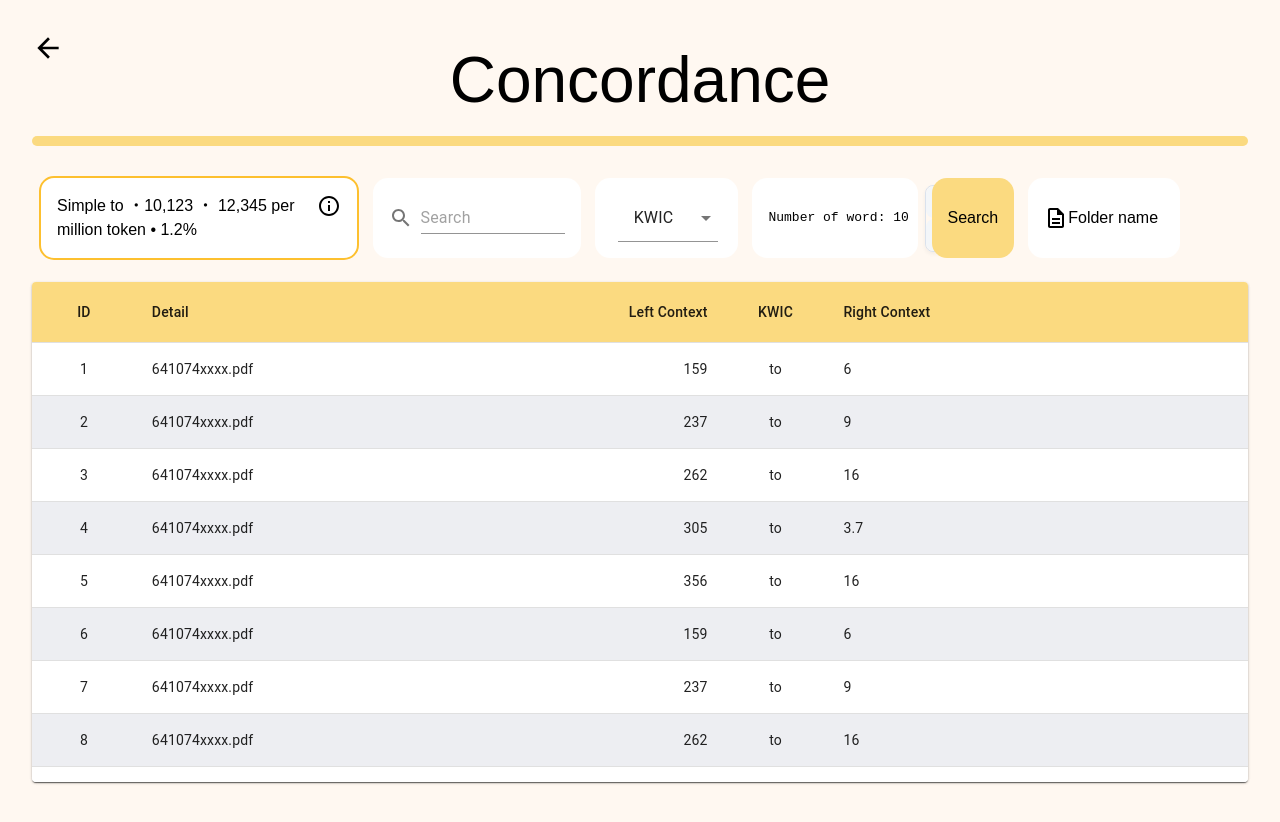
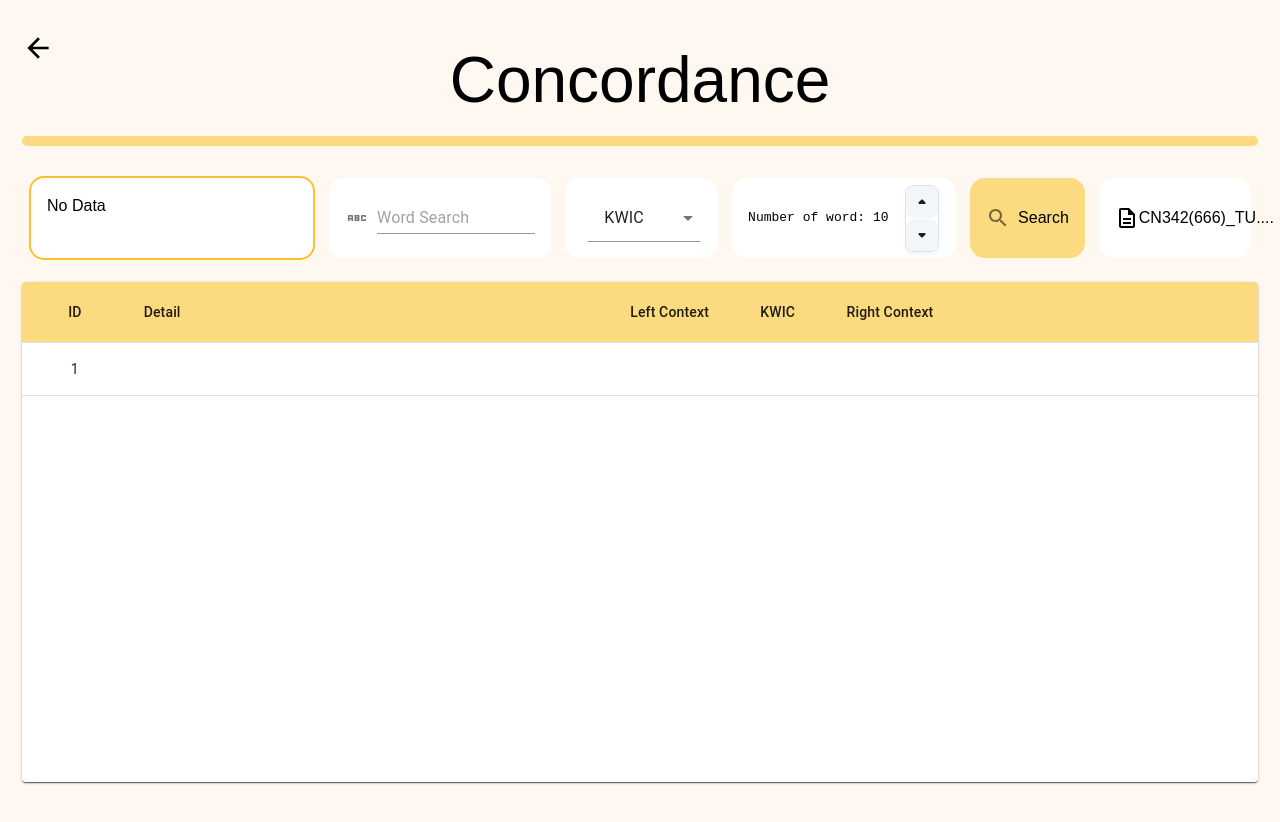
Before and after one commit to BananaGangDev/Front-end_KAEWJAA, a React (Vite) app: page /concordance in a window 1280 px wide. Shown: the top 822 px of the page. Built offline with nearby package versions, Linux system fonts and the light colour scheme.

Commit message:
Update control data

```diff
--- a/src/pages/Concordance.jsx
+++ b/src/pages/Concordance.jsx
@@ -18,7 +18,7 @@ import { styled } from "@mui/system";
 import { unstable_useForkRef as useForkRef } from "@mui/utils";
 import ArrowDropUpRoundedIcon from "@mui/icons-material/ArrowDropUpRounded";
 import ArrowDropDownRoundedIcon from "@mui/icons-material/ArrowDropDownRounded";
-import { Button } from "@mui/material";
+import AbcOutlinedIcon from "@mui/icons-material/AbcOutlined";
 import ArrowBackIcon from "@mui/icons-material/ArrowBack";
 
 const CompactNumberInput = React.forwardRef(function CompactNumberInput(
@@ -145,40 +145,28 @@ const Pre = styled("pre")`
   font-size: 0.75rem;
 `;
 
-// detail | leftContext | rightContext
-const DATA = [
-  ["641074xxxx.pdf", 159, 6.0],
-  ["641074xxxx.pdf", 237, 9.0],
-  ["641074xxxx.pdf", 262, 16.0],
-  ["641074xxxx.pdf", 305, 3.7],
-  ["641074xxxx.pdf", 356, 16.0],
-  ["641074xxxx.pdf", 159, 6.0],
-  ["641074xxxx.pdf", 237, 9.0],
-  ["641074xxxx.pdf", 262, 16.0],
-  ["641074xxxx.pdf", 305, 3.7],
-  ["641074xxxx.pdf", 356, 16.0],
-  ["641074xxxx.pdf", 159, 6.0],
-  ["641074xxxx.pdf", 237, 9.0],
-  ["641074xxxx.pdf", 262, 16.0],
-  ["641074xxxx.pdf", 305, 3.7],
-  ["641074xxxx.pdf", 356, 16.0],
-];
+
+
 
 function createData(id, detailFile, leftContext, rightContext, pointFocus) {
   return { id, detailFile, leftContext, rightContext, pointFocus };
 }
 
 function Concordance() {
-  //Value Input
-  const [optionSearch, setOptionSearch] = useState("KWIC");
-  const handelOptionSearch = (event) => {
-    setOptionSearch(event.target.value);
-  };
-  const [wordFocus, setWord] = useState("to");
-  const [amount, setAmount] = useState("10,123");
-  const [perMillion, setPerMillion] = useState("12,345");
-  const [lengthSearch, setLength] = useState(10); // State สำหรับ CompactNumberInput
-  let information = `Simple ${wordFocus} ・${amount} ・ ${perMillion} per million token • 1.2% `;
+  const [search, setSearch] = useState(false);
+  const [wordFocus, setWordFocus] = useState("");
+  //amount | perMillion | perCent
+  const [dataAnalysis, setDataAnalysis] = useState([null, null, null]);
+
+  // detail | leftContext | rightContext
+const [data, setData] = useState([[]]);
+
+  const [searchData, setSearchData] = useState({
+    search: "",
+    type: "KWIC",
+    lenght: 10,
+  });
+  let information = `Simple ${wordFocus} ・${dataAnalysis[0]} ・ ${dataAnalysis[1]} per million token • ${dataAnalysis[2]} `;
 
   const columns = [
     {
@@ -200,8 +188,8 @@ function Concordance() {
       align: "right",
     },
     {
-      width: 50,
-      label: optionSearch,
+      width: searchData.type === "KWIC" ? 50 :300,
+      label: searchData.type,
       dataKey: "pointFocus",
       align: "center",
     },
@@ -213,8 +201,8 @@ function Concordance() {
     },
   ];
 
-  const rows = Array.from({ length: DATA.length }, (_, index) => {
-    return createData(index + 1, ...DATA[index], wordFocus);
+  const rows = Array.from({ length: data.length }, (_, index) => {
+    return createData(index + 1, ...data[index], wordFocus);
   });
 
   const VirtuosoTableComponents = {
@@ -233,6 +221,7 @@ function Concordance() {
       <TableBody {...props} ref={ref} />
     )),
   };
+
   //Header
   function fixedHeaderContent() {
     return (
@@ -241,12 +230,8 @@ function Concordance() {
           <TableCell
             key={column.dataKey}
             variant="head"
-            // align={column.numeric || false ? 'right' : 'left'}
             align={column.align}
             style={{ width: column.width }}
-            // sx={{
-            //   backgroundColor: '#FBDA80',
-            // }}
           >
             {column.label}
           </TableCell>
@@ -254,7 +239,6 @@ function Concordance() {
       </TableRow>
     );
   }
-
   //Context
   function rowContent(_index, row) {
     return (
@@ -268,46 +252,83 @@ function Concordance() {
     );
   }
 
+  const handleSearch = () => {
+    setSearch(true);
+    setData([
+      ["641074xxxx.pdf", "The cat climbed", " the top of"],
+      ["641074xxxx.pdf", "The students gathere", "protest against the"],
+      ["641074xxxx.pdf", "sent a letter", "her grandmother. I"],
+      ["641074xxxx.pdf", "into the pool", "cool off. He"],
+      ["641074xxxx.pdf", "brings a book ", "read on the"],
+      ["641074xxxx.pdf", "They are planning", "move to a"],
+      ["641074xxxx.pdf", "planning to move ", "a new city"],
+      ["641074xxxx.pdf", "chef added salt", "enhance the flavor"],
+      ["641074xxxx.pdf", "The cat climbed", " the top of"],
+      ["641074xxxx.pdf", "The students gathere", "protest against the"],
+      ["641074xxxx.pdf", "sent a letter", "her grandmother. I"],
+      ["641074xxxx.pdf", "into the pool", "cool off. He"],
+      ["641074xxxx.pdf", "brings a book ", "read on the"],
+      ["641074xxxx.pdf", "They are planning", "move to a"],
+      ["641074xxxx.pdf", "planning to move ", "a new city"],
+      ["641074xxxx.pdf", "chef added salt", "enhance the flavor"],
+    ]);
+    setWordFocus(searchData.search);
+  };
+
+
   return (
-    <div className="page">
+    <div className="Concordancepage">
       <div className="header">
         <ArrowBackIcon id="backArrow" />
         <div className="headerContext">Concordance</div>
-
       </div>
       <hr id="line" />
       <div className="body">
         <div className="filter-concordance">
           {/* box analysis */}
           <div className="box data-analysis">
-            {information}{" "}
-            <div className="info-icon">
-              <InfoOutlinedIcon />{" "}
-            </div>
+            {/* {`Simple  ${wordFocus} ・${dataAnalysis[0]} ・ ${dataAnalysis[1]} per million token • ${dataAnalysis[2]} `} */}
+            {search ?
+              `Simple  ${wordFocus} ・${dataAnalysis[0]} ・ ${dataAnalysis[1]} per million token • ${dataAnalysis[2]} `
+              : "No Data"}
+            <div className="info-icon">{/* <InfoOutlinedIcon /> */}</div>
           </div>
 
           {/* input filter */}
+          {/* wordSearch ->  searchData.search */}
           <div className="box input-wrapper">
-            <SearchIcon
+            <AbcOutlinedIcon
               id="search-icon"
               sx={{ color: "action.active", mr: 1, my: 0.5 }}
             />
             <TextField
               id="filled-basic"
-              placeholder="Search"
+              placeholder="Word Search"
+              value={searchData.search}
               variant="standard"
+              onChange={(event) =>
+                setSearchData((prevState) => ({
+                  ...prevState,
+                  search: event.target.value,
+                }))
+              }
             />
           </div>
 
+          {/* type(Context/ KWIC) ->  searchData.type */}
           <div className="box input-wrapper">
-            {/* <InputLabel >Age</InputLabel> */}
             <Select
               variant="standard"
               id="option-search"
               className="box input-wrapper"
-              value={optionSearch}
+              value={searchData.type}
               placeholder="Search"
-              onChange={handelOptionSearch}
+              onChange={(event) =>
+                setSearchData((prevState) => ({
+                  ...prevState,
+                  type: event.target.value,
+                }))
+              }
             >
               <MenuItem value={"KWIC"}>KWIC</MenuItem>
               <MenuItem value={"Context"}>Context</MenuItem>
@@ -315,26 +336,40 @@ function Concordance() {
           </div>
 
           {/* Number */}
+          {/* length ->  searchData.lenght */}
+          <div className="box input-wrapper word-num">
+            <Layout>
+              <Pre>Number of word: {searchData.lenght}</Pre>
 
-          <div className="box input-wrapper">
-            <Layout>
-              <Pre>Number of word: {lengthSearch ?? " "}</Pre>
               <CompactNumberInput
                 aria-label="Compact number input"
                 placeholder="Type a number…"
-                readOnly
-                value={lengthSearch}
-                min={0}
-                onChange={(event, val) => setLength(val)}
+                value={searchData.lenght}
+                min={1}
+                onChange={(event, value) =>
+                  setSearchData((prevState) => ({
+                    ...prevState,
+                    lenght: value,
+                  }))
+                }
               />
             </Layout>
           </div>
 
-          <button className="btn-search">Search</button>
+          <button
+          className="btn-search"
+          onClick={handleSearch}
+          >
+            <SearchIcon
+              id="search-icon"
+              sx={{ color: "action.active", mr: 1, my: 0.5 }}
+            />
+            Search
+          </button>
 
           <div className="box folderName">
             <DescriptionOutlinedIcon />
-            Folder name
+            CN342(666)_TU....
           </div>
         </div>
 
--- a/src/styles/Concordance.css
+++ b/src/styles/Concordance.css
@@ -1,4 +1,4 @@
-.page{
+.Concordancepage {
   font-family: "IBM Plex Sana Thai Looped", sans-serif;
   color: black;
   background: #FFF8F1;
@@ -8,23 +8,24 @@
   padding: 2em 2em 0 2em;
   /* align-items: center; */
 }
-.header{
 
-}
-.headerContext{
-    font-size: 4em ;
+.headerContext {
+  font-size: 4em;
   text-align: center;
 }
-.header #backArrow{
+
+.header #backArrow {
   position: absolute;
-  font-size: 2em ;
+  font-size: 2em;
   align-self: flex-start;
 
 }
-.page .body{
+
+.page .body {
   align-items: center;
 }
-#line{
+
+#line {
   width: 500px;
   background-color: #FBDA80;
   height: 10px;
@@ -33,15 +34,17 @@
   border: none;
 
 }
-.filter-concordance{
+
+.filter-concordance {
   padding: 15px 0 15px 0;
   display: flex;
   flex-direction: row;
   justify-content: space-between;
   align-items: center;
-    width: 95%;
+  /* width: 95%; */
 }
-.box{
+
+.box {
   display: flex;
   background-color: #FFF;
   color: black;
@@ -52,7 +55,7 @@
   margin: 7px;
 }
 
-.data-analysis{
+.data-analysis {
   width: auto;
   min-width: 250px;
   max-width: 300px;
@@ -60,19 +63,22 @@
   border: 2px solid #FDC02F;
 }
 
-.input-wrapper{
+.input-wrapper {
   display: flex;
   align-items: center;
   width: auto;
-  min-width: 100px;
+  min-width: 7em;
+}
 
+.word-num {
+  min-width: 12em !important;
 }
 
 Pre {
   font-size: 1em !important;
 }
 
-#option-search{
+#option-search {
   min-width: 90px;
   height: 3rem;
   display: flex;
@@ -80,16 +86,19 @@ Pre {
 
 }
 
-.word-search{
+.word-search {
   color: red;
 }
-.folderName{
+
+.folderName {
   min-width: 120px;
   display: flex;
   align-items: center;
+  width: auto;
+
 }
 
-.search{
+.search {
   width: 100px;
   padding: 6px 10px;
   margin: 10px 0;
@@ -99,13 +108,16 @@ Pre {
   display: block;
 }
 
-input{
+input {
   background-color: transparent;
   border: none;
   font-size: 1em;
 }
 
-.btn-search{
+.btn-search {
+  display: flex;
+  flex-direction: row;
+  align-items: center;
   background-color: #FBDA80;
   color: black;
   border-radius: 15px;
@@ -113,6 +125,7 @@ input{
   padding: 1em;
   height: 5em;
   margin: 7px;
+
 }
 
 table {
@@ -121,17 +134,19 @@ table {
   letter-spacing: 1px;
   width: 95vw;
 }
+
 /* column header   */
-.MuiTableCell-head{
+.MuiTableCell-head {
   background-color: #FBDA80;
   height: 2em;
   font-size: 1em;
   font-weight: 700;
 }
 
-.MuiTableRow-root{
+.MuiTableRow-root {
   color: red;
 }
+
 /* thead th:first-child {
     padding-left: 0.8em;
     border-top-left-radius: 5em;
@@ -156,9 +171,10 @@ tfoot th:last-child {
     text-align: center;
   } */
 
-  tbody > tr:nth-of-type(even) {
+tbody>tr:nth-of-type(even) {
   background-color: rgb(237 238 242);
 }
-  tbody > tr:nth-of-type(odd) {
+
+tbody>tr:nth-of-type(odd) {
   background-color: #fff;
 }
```
Lines whose indentation alone changed are shown as unchanged.
